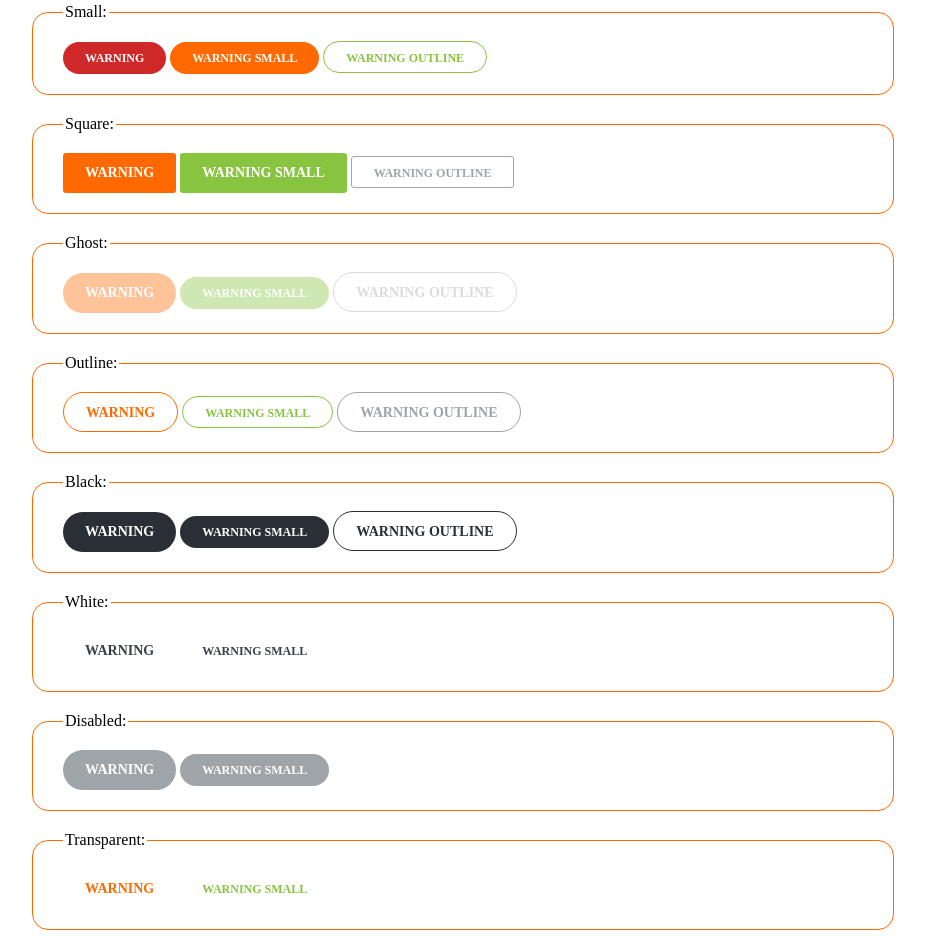
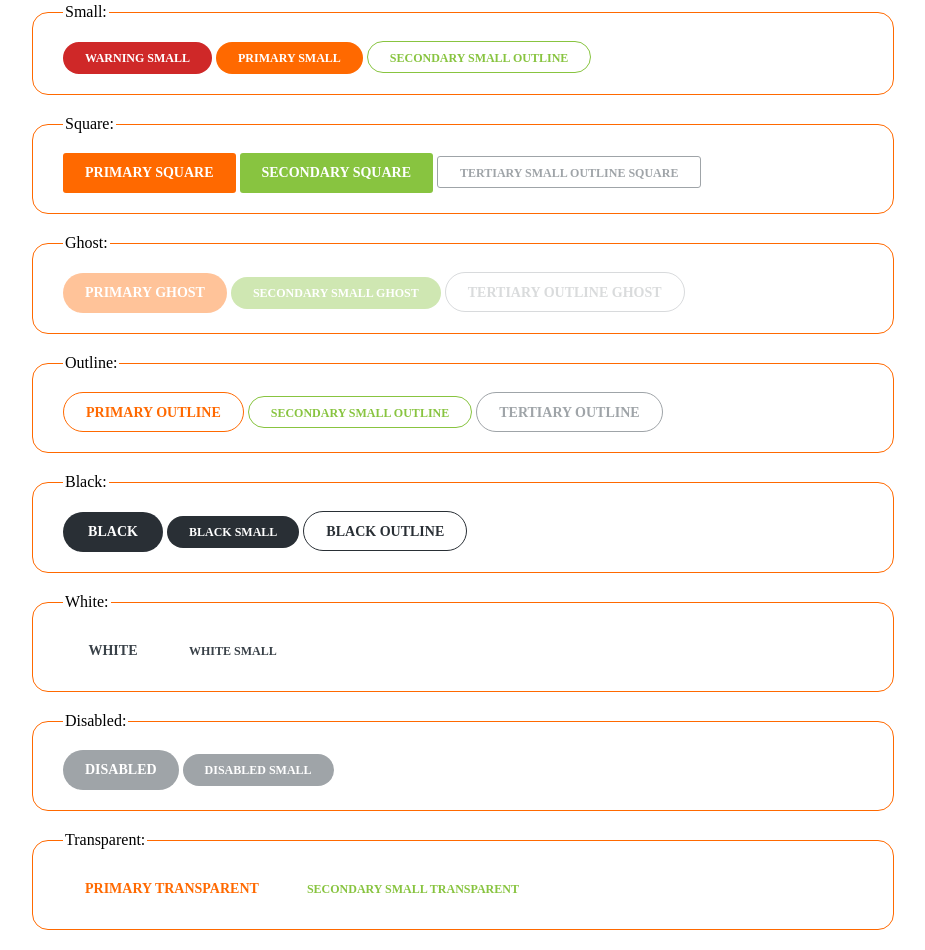
Before and after one commit to denisdani/kwc-style, a website: page demo/index.html in a window 1280 px wide. Shown: the part 617-1567 px from the top of the page, without its empty margins (177-1102 px from the left). Drawn offline with Linux system fonts and the light colour scheme; a web font is replaced by a local one.

Commit message:
Update demo with correct names

```diff
--- a/demo/index.html
+++ b/demo/index.html
@@ -65,48 +65,48 @@
         </fieldset>
         <fieldset>
             <legend>Small:</legend>
-            <button class="btn warning small">Warning</button>
-            <button class="btn primary small">Warning Small</button>
-            <button class="btn secondary small outline">Warning Outline</button>
+            <button class="btn warning small">Warning Small</button>
+            <button class="btn primary small">Primary Small</button>
+            <button class="btn secondary small outline">Secondary Small Outline</button>
         </fieldset>
         <fieldset>
             <legend>Square:</legend>
-            <button class="btn primary square">Warning</button>
-            <button class="btn secondary square">Warning Small</button>
-            <button class="btn tertiary small square outline">Warning Outline</button>
+            <button class="btn primary square">Primary Square</button>
+            <button class="btn secondary square">Secondary Square</button>
+            <button class="btn tertiary small square outline">Tertiary Small Outline Square</button>
         </fieldset>
         <fieldset>
             <legend>Ghost:</legend>
-            <button class="btn ghost primary">Warning</button>
-            <button class="btn ghost small secondary">Warning Small</button>
-            <button class="btn ghost tertiary outline">Warning Outline</button>
+            <button class="btn ghost primary">Primary Ghost</button>
+            <button class="btn ghost small secondary">Secondary Small Ghost</button>
+            <button class="btn ghost tertiary outline">Tertiary Outline Ghost</button>
         </fieldset>
         <fieldset>
             <legend>Outline:</legend>
-            <button class="btn primary outline">Warning</button>
-            <button class="btn small secondary outline">Warning Small</button>
-            <button class="btn tertiary outline">Warning Outline</button>
+            <button class="btn primary outline">Primary Outline</button>
+            <button class="btn small secondary outline">Secondary Small Outline</button>
+            <button class="btn tertiary outline">Tertiary Outline</button>
         </fieldset>
         <fieldset>
             <legend>Black:</legend>
-            <button class="btn black">Warning</button>
-            <button class="btn black small">Warning Small</button>
-            <button class="btn black outline">Warning Outline</button>
+            <button class="btn black">Black</button>
+            <button class="btn black small">Black Small</button>
+            <button class="btn black outline">Black Outline</button>
         </fieldset>
         <fieldset>
             <legend>White:</legend>
-            <button class="btn white">Warning</button>
-            <button class="btn white small">Warning Small</button>
+            <button class="btn white">White</button>
+            <button class="btn white small">White Small</button>
         </fieldset>
         <fieldset>
             <legend>Disabled:</legend>
-            <button class="btn disabled">Warning</button>
-            <button class="btn small disabled">Warning Small</button>
+            <button class="btn disabled">Disabled</button>
+            <button class="btn small disabled">Disabled Small</button>
         </fieldset>
         <fieldset>
             <legend>Transparent:</legend>
-            <button class="btn transparent primary">Warning</button>
-            <button class="btn small transparent secondary">Warning Small</button>
+            <button class="btn transparent primary">Primary Transparent</button>
+            <button class="btn small transparent secondary">Secondary Small Transparent</button>
         </fieldset>
     </body>
 </html>
```
